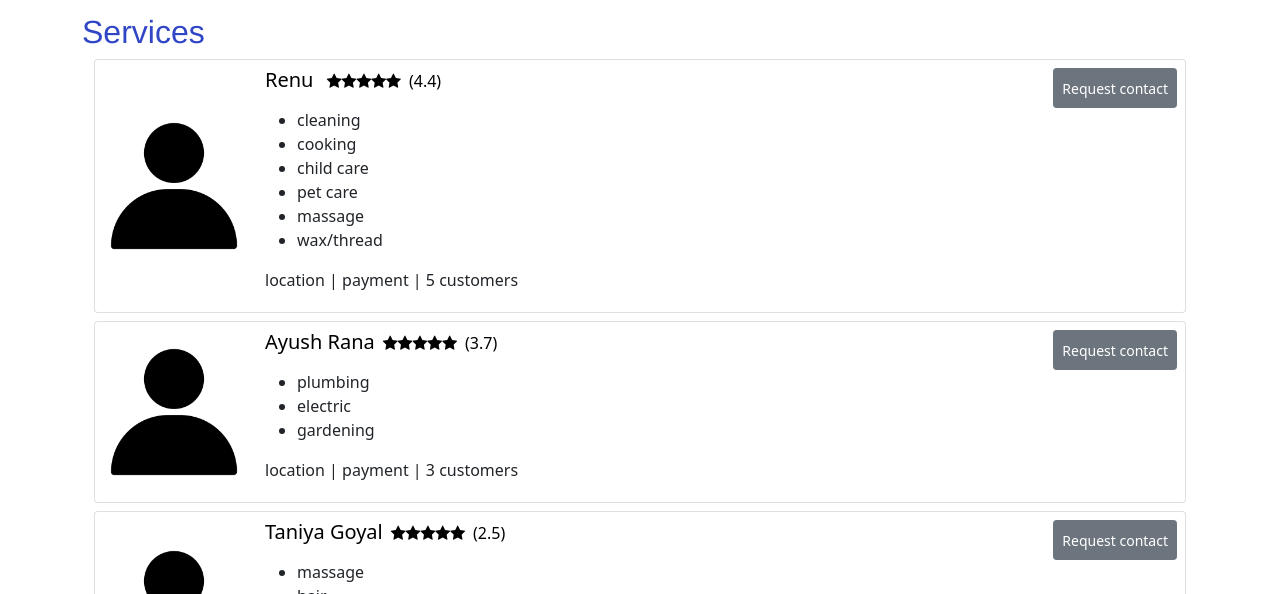
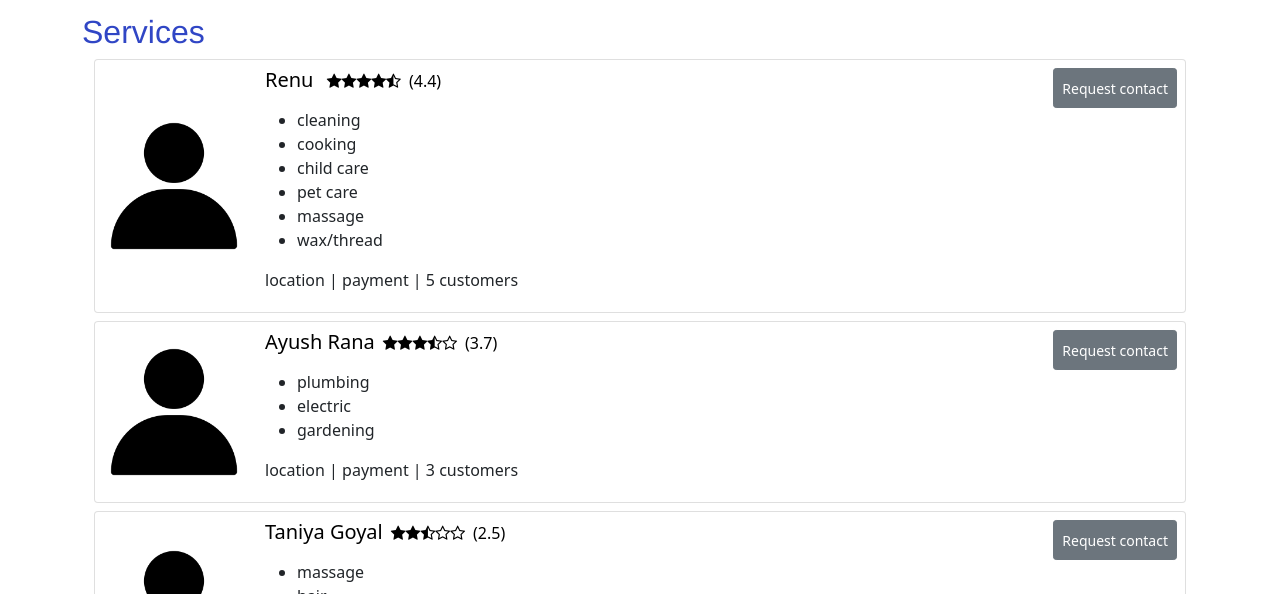
Before and after one commit to sruthiravindra/wordofmouth, a React (Create React App) app: page /services in a window 1280 px wide. Shown: the part 187-781 px from the top of the page. Built offline with nearby package versions, Linux system fonts and the light colour scheme.

Commit message:
updated star rating

```diff
--- a/src/features/Reviews/Review.js
+++ b/src/features/Reviews/Review.js
@@ -21,7 +21,7 @@ const Review = ({ review }) => {
                     <Row>
                         <Col>
                             <p className='d-inline'>{review.title}</p>
-                            <StarRating />
+                            <StarRating rating={review.rating}/>
                             <p className='d-inline'>({review.rating})</p>
                             <p>{review.reviewText}</p>
                         </Col>
--- a/src/features/Reviews/StarRating.js
+++ b/src/features/Reviews/StarRating.js
@@ -1,13 +1,25 @@
 <link rel="stylesheet" href="https://cdnjs.cloudflare.com/ajax/libs/font-awesome/4.7.0/css/font-awesome.min.css"></link>
 
-const StarRating = (rating) => {
+const StarRating = (props) => {
+    const rate_weightage=[1,2,3,4,5];
     return (
         <div className='d-inline mx-2'>
+            {
+                // updated by sruthi: start :: changed the star rating to display based on rating value
+                rate_weightage.map((weight)=>{
+                    return (
+                    (props.rating>=weight) ? <i className='fa fa-star'></i> :
+                    (((weight-props.rating)<1) ? <i className='fa fa-star-half-o'></i> :
+                    <i className='fa fa-star-o'></i> )
+                    );
+                })
+                // updated by sruthi: end :: changed the star rating to display based on rating value
+            }
+            {/* commented by sruthi <i className='fa fa-star'></i>
             <i className='fa fa-star'></i>
             <i className='fa fa-star'></i>
             <i className='fa fa-star'></i>
-            <i className='fa fa-star'></i>
-            <i className='fa fa-star'></i>
+            <i className='fa fa-star'></i> */}
         </div>
     );
 };
--- a/src/features/Workers/WorkerCard.js
+++ b/src/features/Workers/WorkerCard.js
@@ -21,7 +21,7 @@ const WorkerCard = ({ worker }) => {
                         <Col>
                             <Link to={`${id}`} className='unstyledLink'>
                                 <h5 className='d-inline'>{firstName} {lastName}</h5>
-                                <StarRating /><p className='d-inline'>({rating})</p>
+                                <StarRating rating={rating}/><p className='d-inline'>({rating})</p>
                             </Link>
                         </Col>
                         <Col className='d-flex justify-content-end pe-3'>
```
